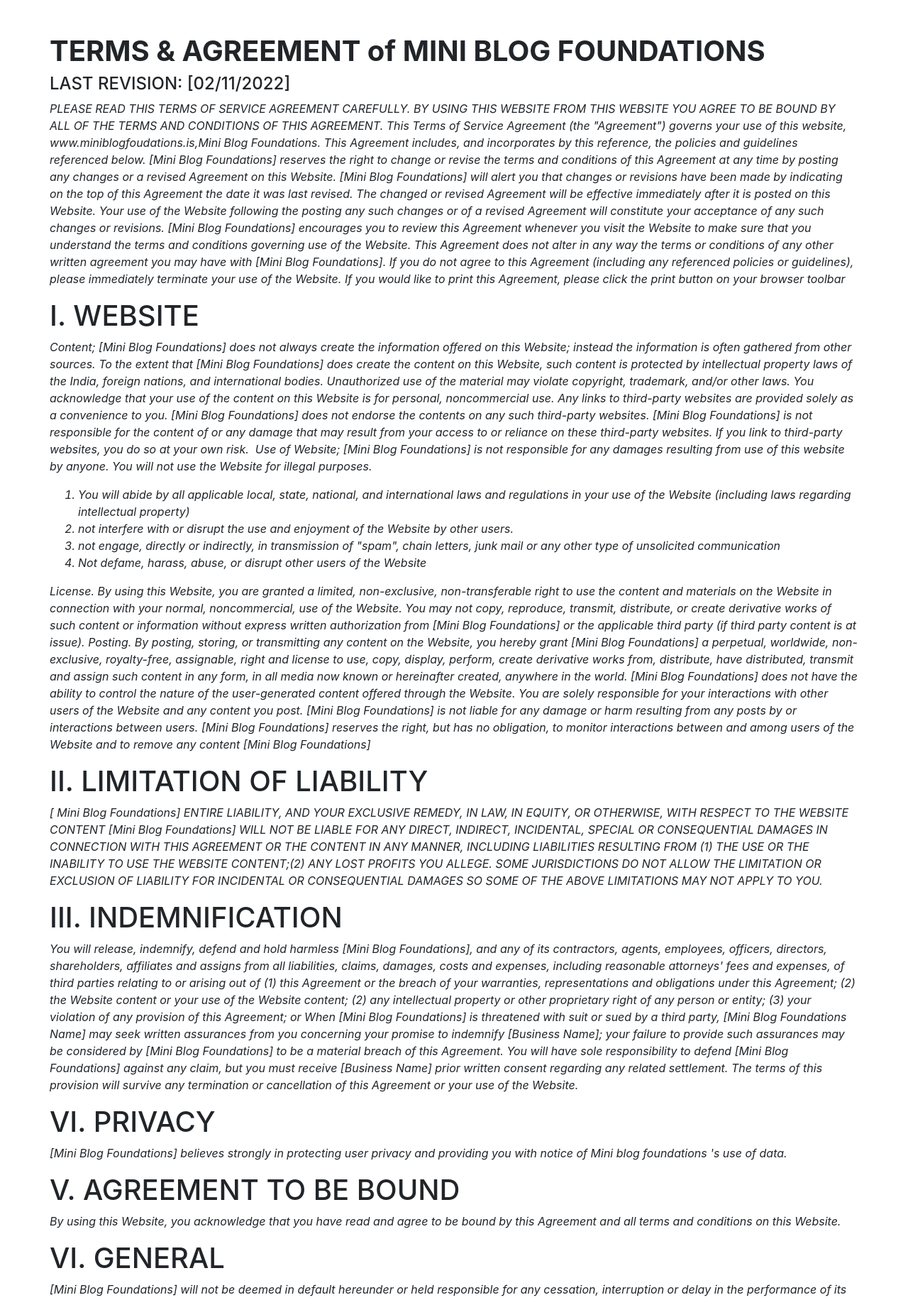
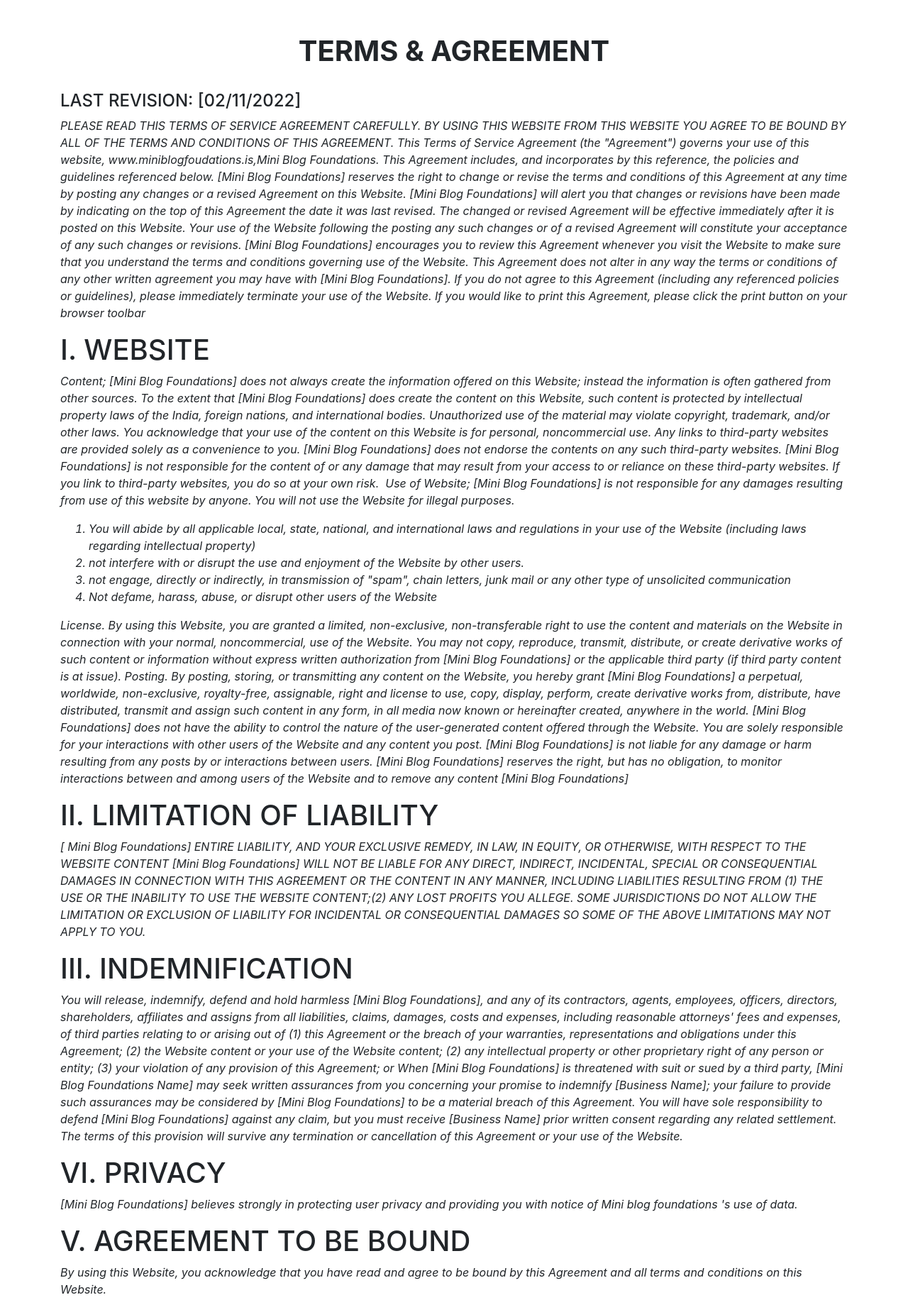
Before and after one commit to manishkumar12i/blog_project, a Django app: page /terms/ in a window 1280 px wide. Shown: the part 56-1888 px from the top of the page at 71% size. Run offline with Django 4.2, Linux system fonts and the light colour scheme; some libraries are stand-ins or nearby versions.

Commit message:
fix some issues in terms page of website

```diff
--- a/miniblog/blog/templates/blog/terms.html
+++ b/miniblog/blog/templates/blog/terms.html
@@ -1,9 +1,17 @@
 {% extends "blog/base.html" %}
 {% load static %}
 {% block content %}
-<div align="center">
-<strong><h1>TERMS & AGREEMENT of MINI BLOG FOUNDATIONS</strong></h1>
+<style>
+
+.wrap {
+  word-wrap: break-word;
+}
+</style>
+<div  class="container text-center">
+<strong><h1>TERMS & AGREEMENT</strong></h1><br>
 </div>
+</div>
+<div class="wrap">
 <strong>
 <h4>LAST REVISION: [02/11/2022]
 </h4>
@@ -88,4 +96,5 @@ Termination. [Mini Blog Foundations] reserves the right to terminate your access
 TO BE BOUND BY ALL OF THE TERMS AND CONDITIONS OF THIS AGREEMENT.
 </p>
 </em>
+</div>
 {% endblock content %}
```
